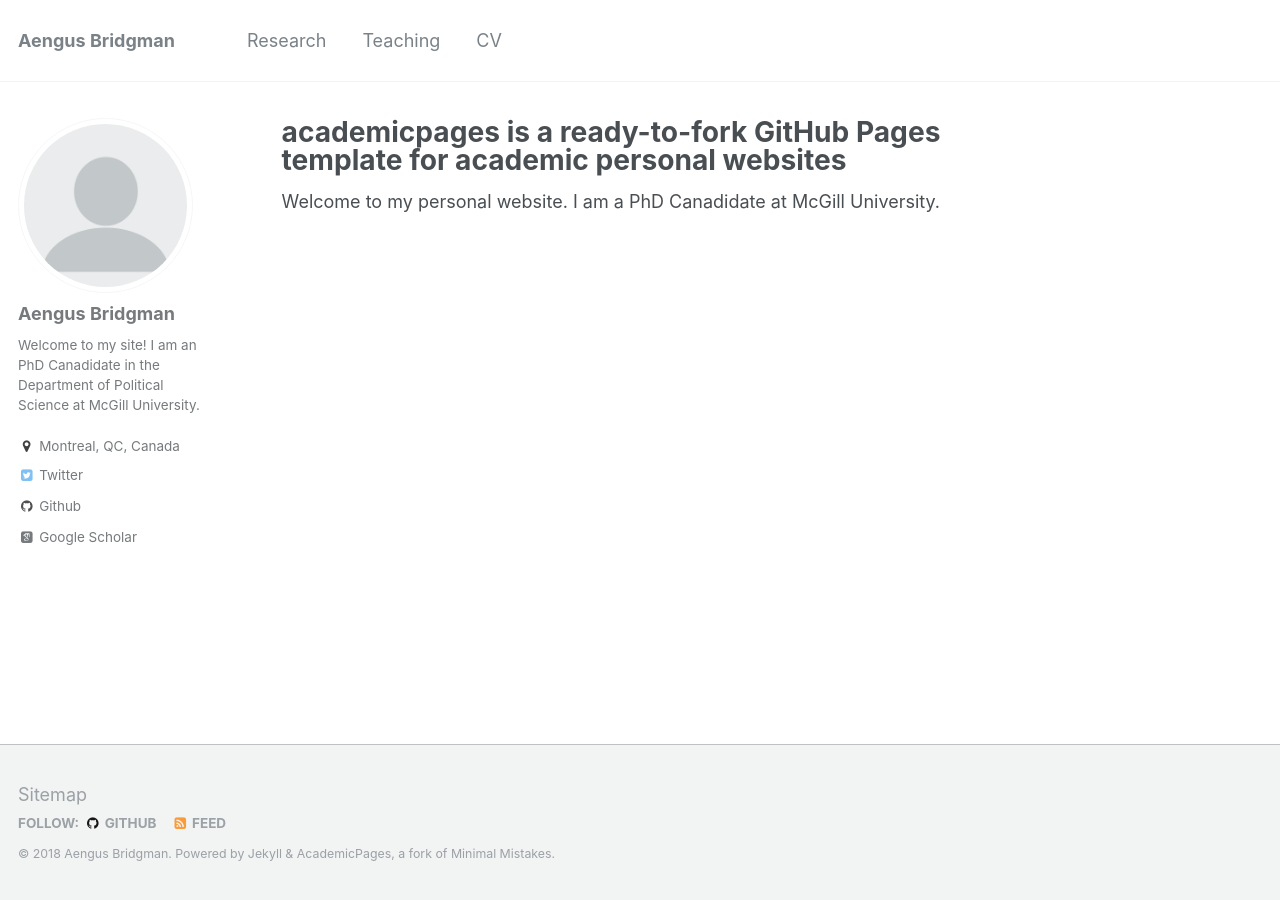
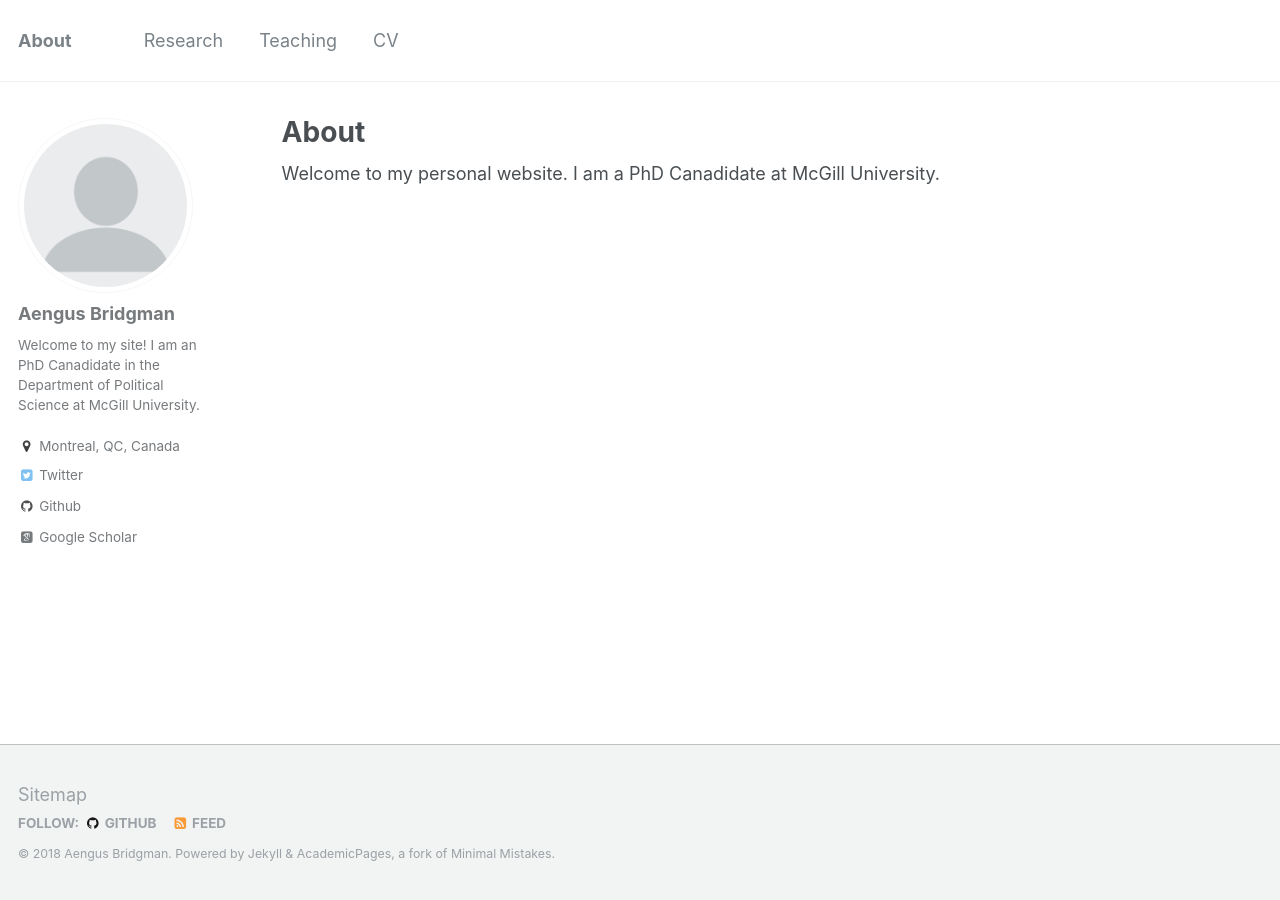
Before and after one commit to costinciobanu/costinciobanu.github.io, a Jekyll site: the page built from _pages/about.md, in a window 1280 px wide. Built offline with Jekyll 4.4.1, drawn with Linux system fonts in a browser that asks for light colours; some web fonts are replaced.

Commit message:
attempt to change home page

```diff
--- a/_config.yml
+++ b/_config.yml
@@ -7,7 +7,7 @@
 
 # Site Settings
 locale                   : "en-US"
-title                    : "Aengus Bridgman"
+title                    : "About"
 title_separator          : "-"
 name                     : &name "Aengus Bridgman"
 description              : &description "personal description"
--- a/_pages/about.md
+++ b/_pages/about.md
@@ -1,6 +1,6 @@
 ---
 permalink: /
-title: "academicpages is a ready-to-fork GitHub Pages template for academic personal websites"
+title: "About"
 excerpt: "About me"
 author_profile: true
 redirect_from:
```
